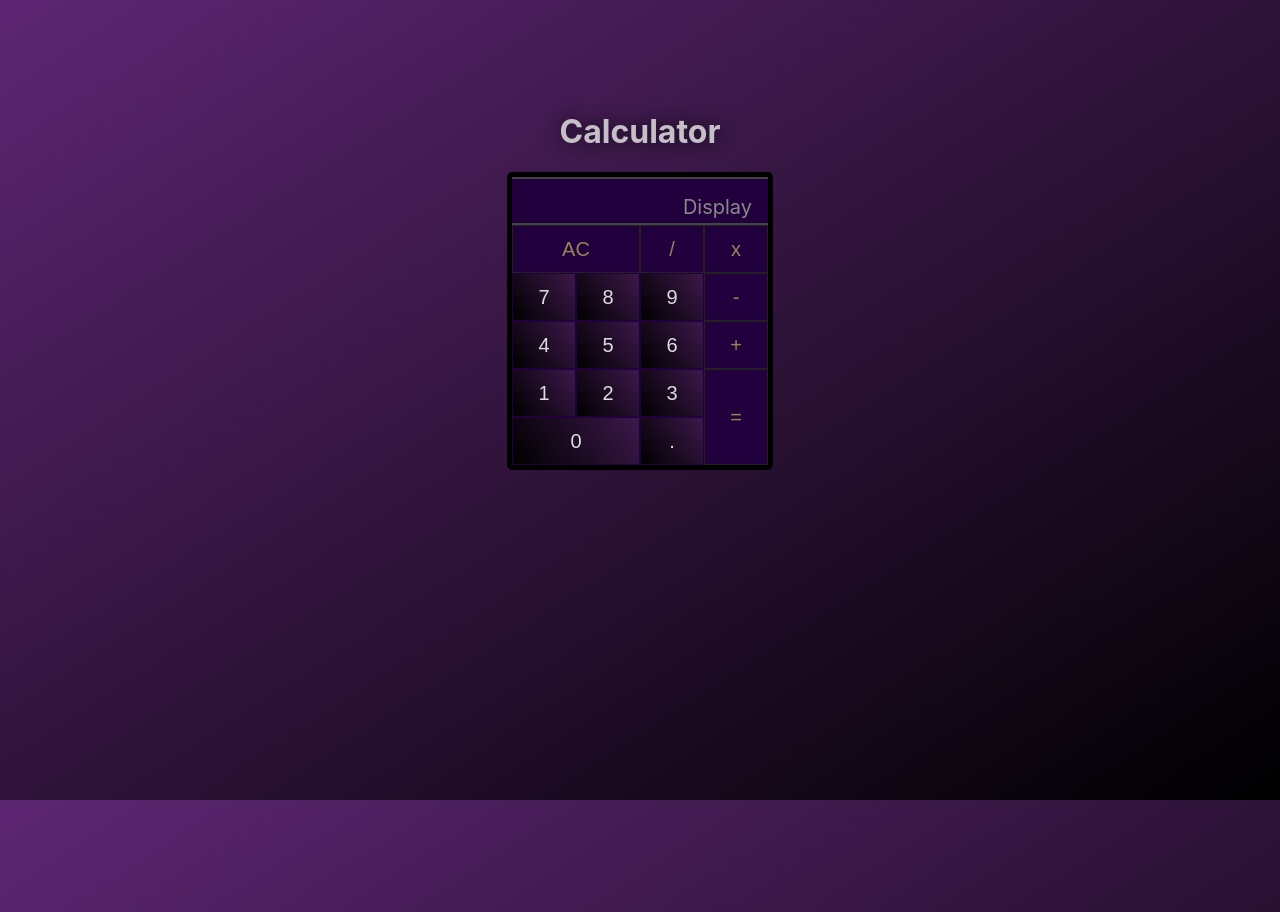
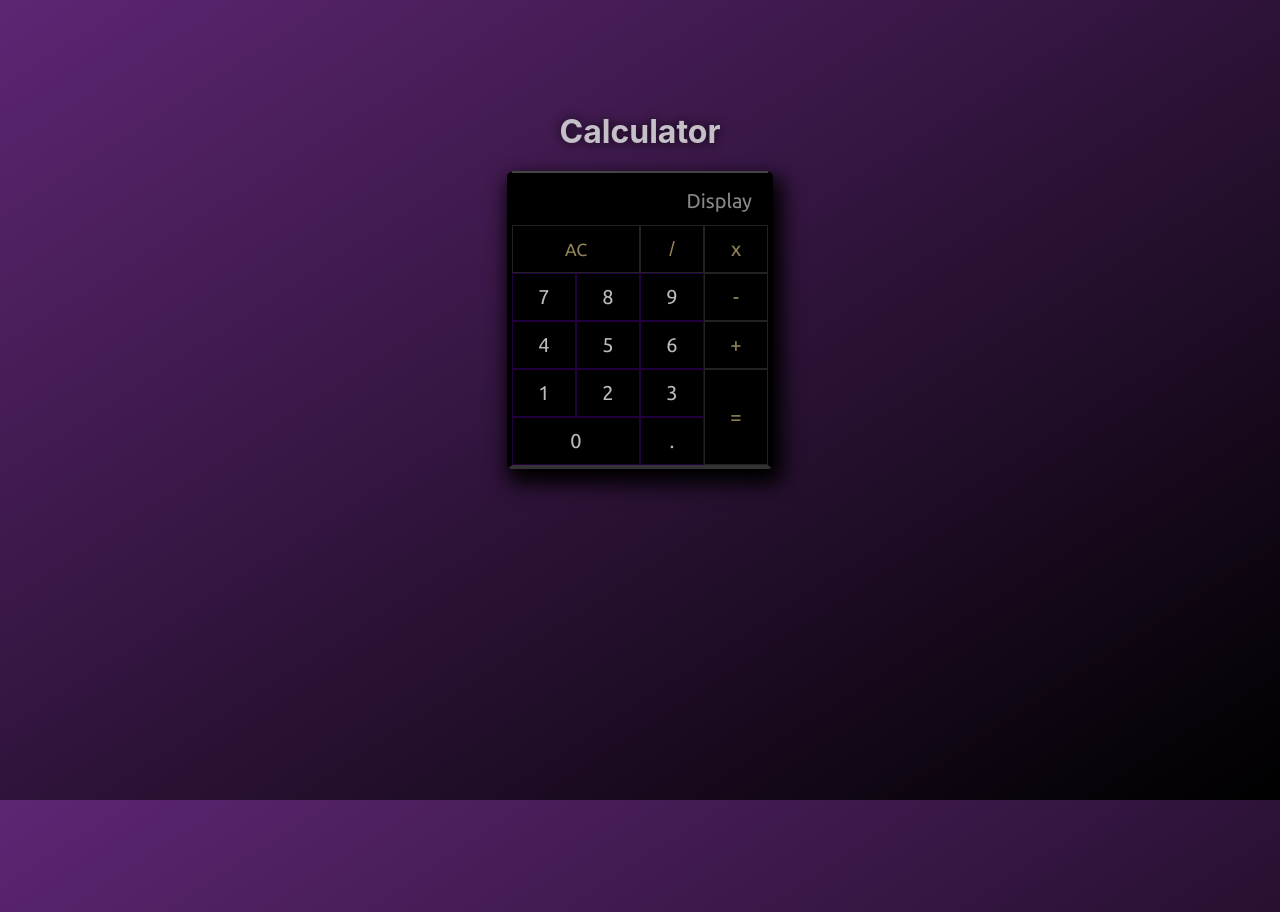
Before and after one commit to abhishekakade/calculator, a React (Create React App) app: page / in a window 1280 px wide. Built offline with nearby package versions, Linux system fonts and the light colour scheme.

Commit message:
fix: styles

```diff
--- a/src/App.css
+++ b/src/App.css
@@ -1,3 +1,5 @@
+@import url("https://fonts.googleapis.com/css?family=Ubuntu:400");
+
 .App {
   text-align: center;
   margin-top: 7rem;
@@ -5,7 +7,7 @@
 
 #app-title {
   color: #dddddd;
-  text-shadow: 0 0 20px black;
+  text-shadow: 0 0 0.75rem black;
   opacity: 0.85;
 }
 
@@ -14,48 +16,54 @@
   user-select: none;
   border: 5px solid black;
   border-radius: 5px;
+  border-bottom: 4px solid #333333;
+  box-shadow: 5px 10px 20px 5px black;
   background: #000000;
-  /* background: linear-gradient(147deg, #5d2673, #000000); */
   margin: auto;
   display: grid;
   grid-gap: 0;
   grid-template-columns: repeat(4, 4rem);
   grid-template-rows: repeat(6, 3rem);
-  background-color: #fff;
   width: fit-content;
+  font-family: "Ubuntu", sans-serif;
 }
 
 button {
+  color: #bbbbbb;
+  border: 0.5px solid #928458;
   font-size: 1.25rem;
   margin: 0;
-  /* opacity: 0.7; */
-  /* height: 3rem; */
-  /* background-color: transparent; */
-  background: linear-gradient(280deg, #5d2673, #000000);
-  background: linear-gradient(235deg, #3c184a, #000000);
-  color: #dddddd;
+  background: black;
   outline: none;
-  border: 1px solid #22003d;
-  /* border: 0.5px solid #928458; */
+  border: 0.5px solid #22003d;
+  font-family: "Ubuntu", sans-serif;
+}
+
+button:hover {
+  transition: all 100ms;
+  border: 0.5px solid #777777;
+  text-shadow: 0 0 0.75rem #000000;
 }
 
 #display {
   grid-column: 1 / span 4;
   grid-row: 1;
-  background: #22003d;
+  /* background: #22003d; */
+  background: #000000;
   border-bottom: 2px solid #444444;
   border-top: 2px solid #444444;
   color: #888888;
   text-align: right;
-  padding: 0.2rem 0.5rem 0.3rem 0.5rem;
   padding: 1rem;
   font-size: 1.25rem;
   margin: 0;
+  align-self: center;
 }
 
 #clear {
   grid-column: 1 / 3;
   grid-row: 2;
+  font-size: 1.1rem;
 }
 
 #wide-zero {
@@ -66,7 +74,6 @@ button {
 #equals {
   grid-column: 4;
   grid-row: 5 / span 6;
-  /* background-color: #000000; */
   background: #22003d;
   color: #928458;
 }
@@ -77,8 +84,7 @@ button {
 #subtract,
 #clear,
 #equals {
-  /* background: #444444; */
-  background: #22003d;
+  background: #000000;
   color: #928458;
   border: 0.5px solid #928458;
   border: 0.5px solid #222222;
@@ -87,12 +93,40 @@ button {
 #divide:active,
 #multiply:active,
 #add:active,
-#subtract:active,
-#clear:active,
-#equals:active {
+#subtract:active {
   border: 0.5px solid #555555;
+  box-shadow: 0 0 0.75rem #928458 inset;
+}
+
+#divide:hover,
+#multiply:hover,
+#add:hover,
+#subtract:hover {
+  transition: all 200ms;
+  border: 0.5px solid #928458;
 }
 
 button:active {
-  border: 1px solid #555555;
+  border: 0.5px solid #555555;
+  box-shadow: 0 0 0.5rem #777777 inset;
 }
+
+#clear:active {
+  box-shadow: 0 0 0.75rem red inset;
+}
+
+#clear:hover {
+  border: 0.5px solid darkred;
+}
+
+#equals:active {
+  box-shadow: 0 0 0.75rem green inset;
+}
+
+#equals:hover {
+  border: 0.5px solid green;
+}
+
+#divide {
+  font-family: sans-serif;
+}
```
